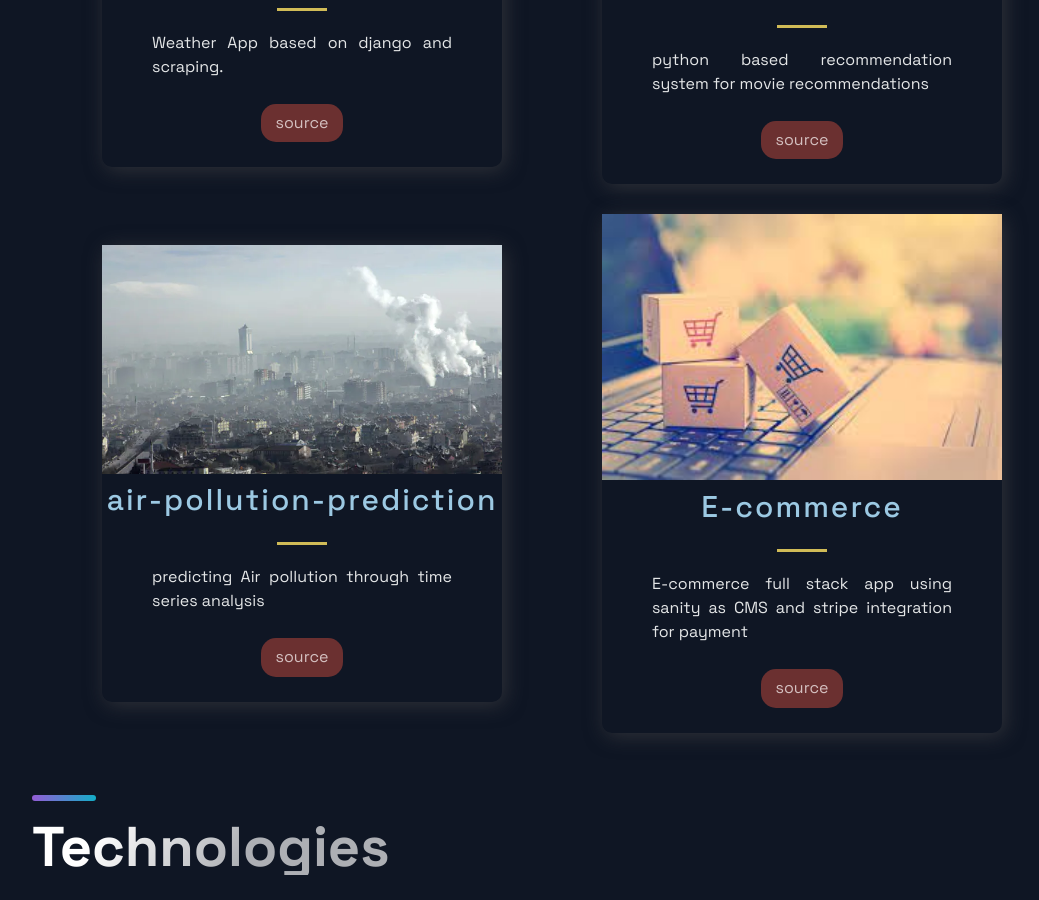
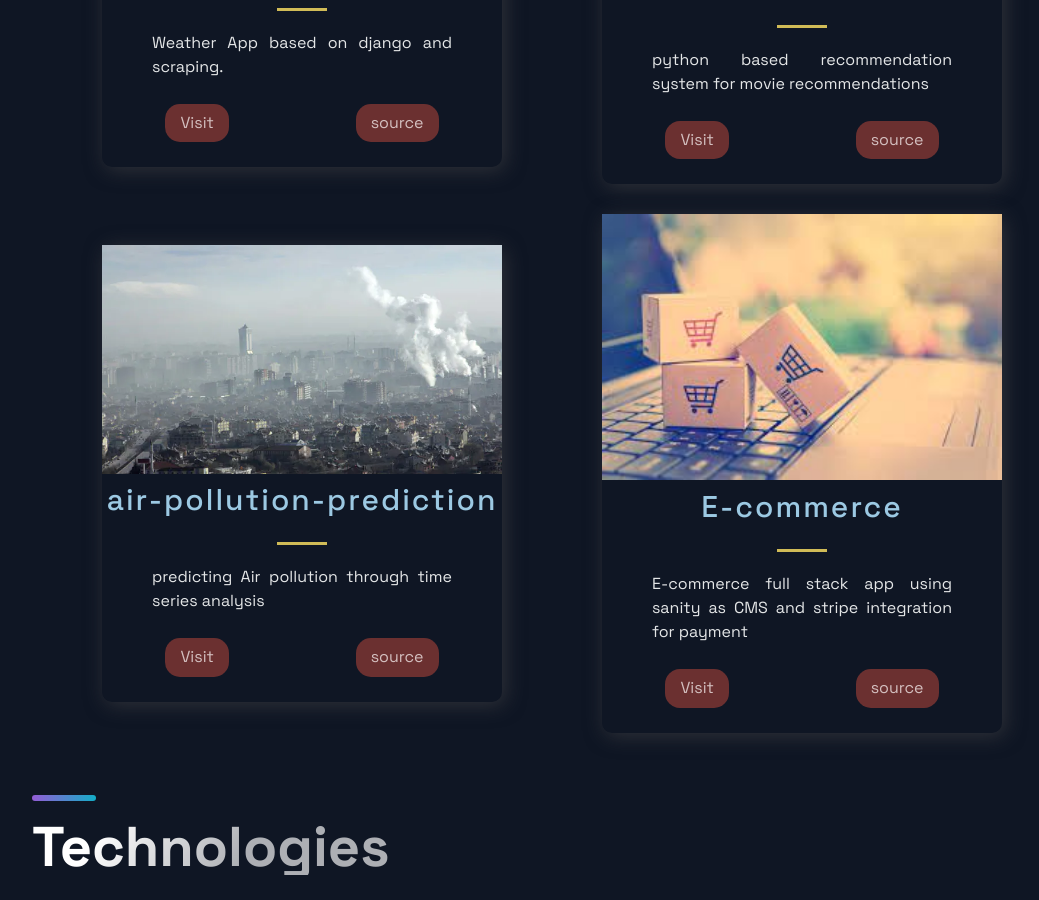
Before and after one commit to Nkashyap-anand/My-portfolio, a Next.js app: page / in a window 1280 px wide. Shown: the part 1089-1989 px from the top of the page, without its empty margins (88-1127 px from the left). Built offline with nearby package versions, Linux system fonts and the light colour scheme.

Commit message:
visit feature added

```diff
--- a/src/components/Projects/Projects.js
+++ b/src/components/Projects/Projects.js
@@ -42,7 +42,7 @@ const Projects = () => (
 						</TagList>
 					</div> */}
 					<UtilityList>
-						{/* <ExternalLinks href={visit}>code</ExternalLinks> */}
+						<ExternalLinks href={visit}>Visit</ExternalLinks>
 						<ExternalLinks href={source}>source</ExternalLinks>
 					</UtilityList>
 				</BlogCard>
```
